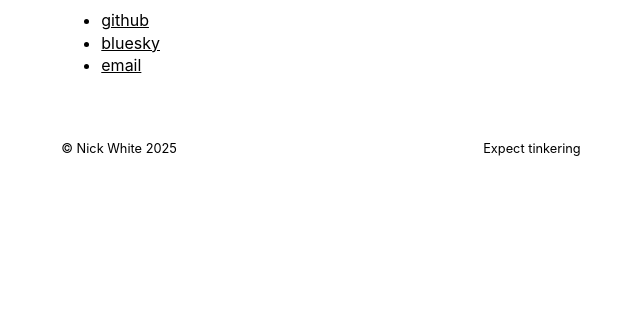
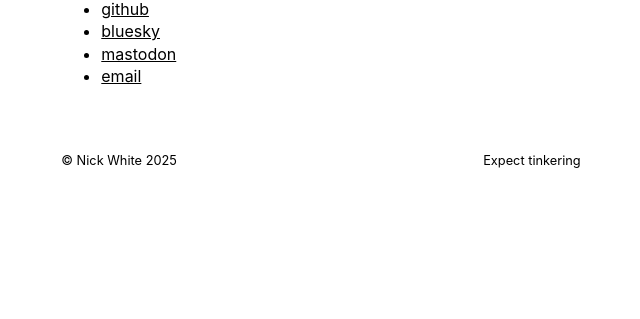
Before and after one commit to nickwhitedev/nickwhite.dev, a plain HTML site: page public/index.html in a window 1280 px wide. Shown: the part 481-800 px from the top of the page, without its empty margins (319-959 px from the left). Drawn offline with Linux system fonts and the light colour scheme.

Commit message:
Add mastodon link

```diff
--- a/public/index.html
+++ b/public/index.html
@@ -20,6 +20,7 @@
     <ul>
       <li><a href="https://github.com/nickwhitedev" rel="me">github</a></li>
       <li><a href="https://bsky.app/profile/nickwhite.dev" rel="me">bluesky</a></li>
+      <li><a href="https://indieweb.social/@nickwhite" rel="me">mastodon</a></li>
       <li><a href="mailto:contact@nickwhite.dev" rel="me">email</a></li>
     </ul>
   </main>
```
